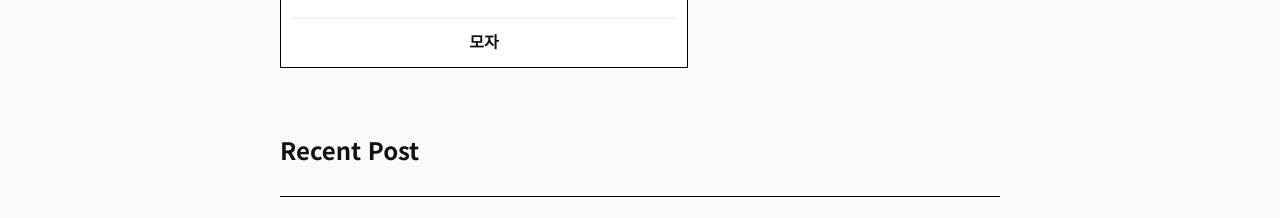
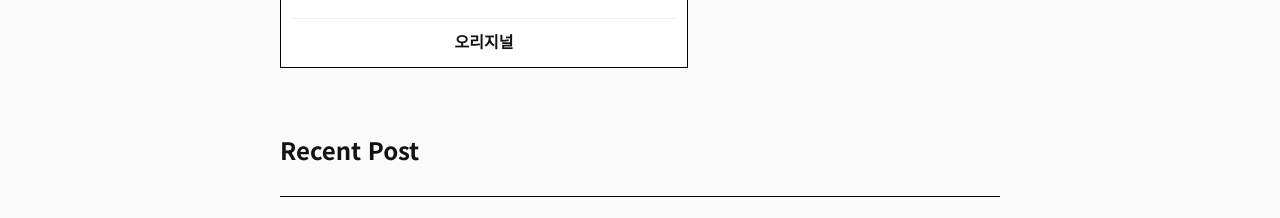
Before and after one commit to narelim/mag-ross-archive, a Jekyll site: the page built from index.html, in a window 1280 px wide. Shown: the part 1065-1283 px from the top of the page. Built offline with Jekyll 4.4.1, drawn with Linux system fonts in a browser that asks for light colours.

Commit message:
Update image sources and improve daily pick logic

```diff
--- a/index.html
+++ b/index.html
@@ -4,7 +4,7 @@ title: Home
 ---
 
 <div class="hero">
-    <img src="{{ 'main_image.png' | relative_url }}" alt="Main Cover" style="border: 2px solid #000; padding: 5px;">
+    <img src="{{ 'main_image.jpeg' | relative_url }}" alt="Main Cover" style="border: 2px solid #000; padding: 5px;">
 </div>
 
 <div class="split-layout">
@@ -14,10 +14,11 @@ title: Home
             Today's Pick
         </h3>
 
-        {% assign pick = site.posts.first %} <a href="{{ pick.url | relative_url }}" style="text-decoration:none; color:inherit;">
+        <a id="daily-pick-link" href="#" style="text-decoration:none; color:inherit;">
             <div class="pick-card">
-                <img src="{{ 'image.png' | relative_url }}" style="width:100%; height:200px; object-fit:cover; filter:grayscale(100%);">
-                <span class="pick-title">{{ pick.title }}</span>
+                <img id="daily-pick-img" src="{{ 'main_image.jpeg' | relative_url }}" style="width:100%; height:200px; object-fit:cover; filter:grayscale(100%); transition:0.3s;">
+
+                <span id="daily-pick-title" class="pick-title">Loading...</span>
             </div>
         </a>
     </div>
@@ -30,7 +31,7 @@ title: Home
             </li>
             <li>
                 <span class="nav-icon">†</span>
-                <a href="#">CANON (Original)</a>
+                <a href="{{ '/main-story/2025/12/17/original.html' | relative_url }}">CANON (Original)</a>
             </li>
             <li>
                 <span class="nav-icon">✦</span>
@@ -43,11 +44,48 @@ title: Home
 <div style="margin-top: 60px;">
     <h3 style="font-family:'Noto Sans KR'; font-size:1.5rem; text-align:left;">Recent Post</h3>
     <ul style="list-style:none; padding:0; border-top:1px solid #000;">
-        {% for post in site.posts offset:1 limit:5 %}
-        <li style="padding: 15px 0; border-bottom: 1px solid #ddd; display:flex; justify-content:space-between;">
-            <a href="{{ post.url | relative_url }}" style="font-size:1.1rem;">{{ post.title }}</a>
-            <span style="font-size:0.9rem; color:#999;">{{ post.date | date: "%m.%d" }}</span>
-        </li>
+        {% assign count = 0 %}
+        {% for post in site.posts %}
+            {% unless post.type == 'Secret' %} <li style="padding: 15px 0; border-bottom: 1px solid #ddd; display:flex; justify-content:space-between;">
+                    <a href="{{ post.url | relative_url }}" style="font-size:1.1rem;">{{ post.title }}</a>
+                    <span style="font-size:0.9rem; color:#999;">{{ post.date | date: "%m.%d" }}</span>
+                </li>
+                {% assign count = count | plus: 1 %}
+                {% if count == 5 %}{% break %}{% endif %} {% endunless %}
         {% endfor %}
     </ul>
 </div>
+
+<script>
+    // 1. 지킬이 가지고 있는 글 목록을 자바스크립트 변수로 가져옵니다.
+    const posts = [
+        {% for post in site.posts %}
+            {% unless post.type == 'Secret' %} // Secret 타입은 제외!
+            {
+                title: "{{ post.title }}",
+                url: "{{ post.url | relative_url }}",
+                // 글에 image 정보가 없으면 기본 이미지(main_image.jpeg)를 씁니다
+                image: "{{ post.image | default: 'main_image.jpeg' | relative_url }}"
+            },
+            {% endunless %}
+        {% endfor %}
+    ];
+
+    // 2. 오늘 날짜를 숫자로 만듭니다 (예: 20251217)
+    const today = new Date();
+    const seed = today.getFullYear() * 10000 + (today.getMonth() + 1) * 100 + today.getDate();
+
+    // 3. 날짜 숫자를 이용해서 랜덤한 인덱스를 뽑습니다.
+    // (Math.random은 매번 바뀌지만, 이 방식은 날짜가 같으면 결과가 같습니다)
+    const randomIndex = seed % posts.length;
+    const todaysPick = posts[randomIndex];
+
+    // 4. 화면에 뿌려줍니다.
+    if (posts.length > 0) {
+        document.getElementById('daily-pick-title').innerText = todaysPick.title;
+        document.getElementById('daily-pick-link').href = todaysPick.url;
+        document.getElementById('daily-pick-img').src = todaysPick.image;
+    } else {
+        document.getElementById('daily-pick-title').innerText = "No Public Posts";
+    }
+</script>
```
